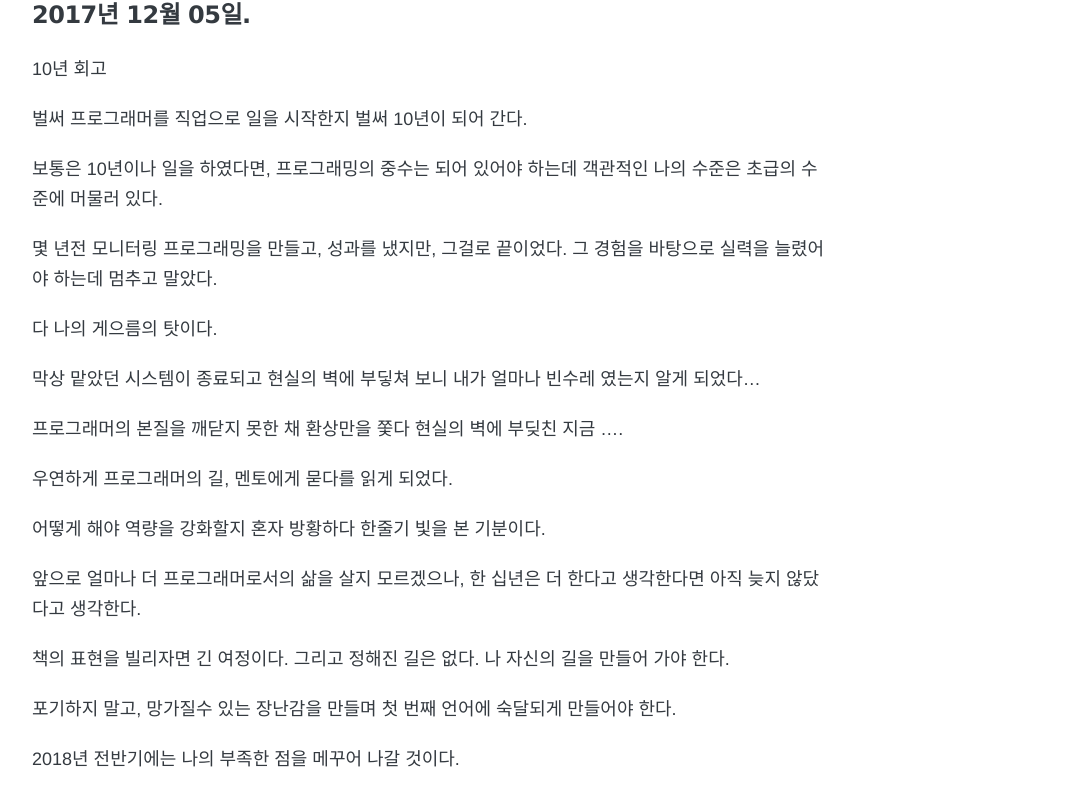
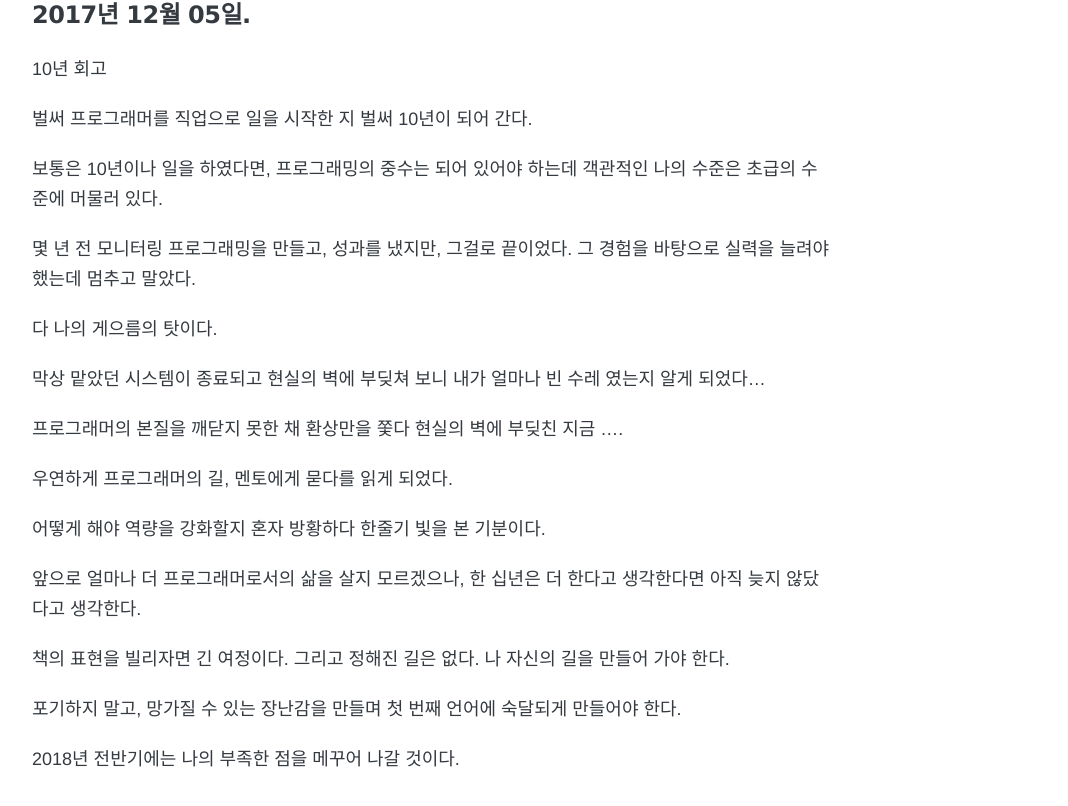
Before and after one commit to minigear/minigear.github.io, a Jekyll site: the page built from _posts/TIL(Today I Leaned)/2017-12-05-dailythink.md, in a window 1280 px wide and 1400 px high. Shown: the part 271-1077 px from the top of the window, without its empty margins (208-1276 px from the left). Built offline with Jekyll 4.4.1, drawn with Linux system fonts in a browser that asks for light colours; nearby versions of some CDN libraries; comment, search, counter and statistics services are not loaded.

Commit message:
맞춤법 검사

```diff
--- a/_posts/TIL(Today I Leaned)/2017-12-05-dailythink.md
+++ b/_posts/TIL(Today I Leaned)/2017-12-05-dailythink.md
@@ -11,15 +11,15 @@ comments: true
 
 10년 회고
 
-벌써 프로그래머를 직업으로 일을 시작한지 벌써 10년이 되어 간다.
+벌써 프로그래머를 직업으로 일을 시작한 지 벌써 10년이 되어 간다.
 
 보통은 10년이나 일을 하였다면, 프로그래밍의 중수는 되어 있어야 하는데 객관적인 나의 수준은 초급의 수준에 머물러 있다.
 
-몇 년전 모니터링 프로그래밍을 만들고, 성과를 냈지만, 그걸로 끝이었다. 그 경험을 바탕으로 실력을 늘렸어야 하는데  멈추고 말았다.
+몇 년 전 모니터링 프로그래밍을 만들고, 성과를 냈지만, 그걸로 끝이었다. 그 경험을 바탕으로 실력을 늘려야 했는데  멈추고 말았다.
 
 다 나의 게으름의 탓이다.
 
-막상 맡았던 시스템이 종료되고 현실의 벽에 부딯쳐 보니 내가 얼마나 빈수레 였는지 알게 되었다...
+막상 맡았던 시스템이 종료되고 현실의 벽에 부딪쳐 보니 내가 얼마나 빈 수레 였는지 알게 되었다...
 
 프로그래머의 본질을 깨닫지 못한 채 환상만을 쫓다 현실의 벽에 부딪친 지금 ....
 
@@ -31,6 +31,6 @@ comments: true
 
 책의 표현을 빌리자면 긴 여정이다. 그리고 정해진 길은 없다. 나 자신의 길을 만들어 가야 한다.
 
-포기하지 말고, 망가질수 있는 장난감을 만들며 첫 번째 언어에 숙달되게 만들어야 한다.
+포기하지 말고, 망가질 수 있는 장난감을 만들며 첫 번째 언어에 숙달되게 만들어야 한다.
 
 2018년 전반기에는 나의 부족한 점을 메꾸어 나갈 것이다.
```
